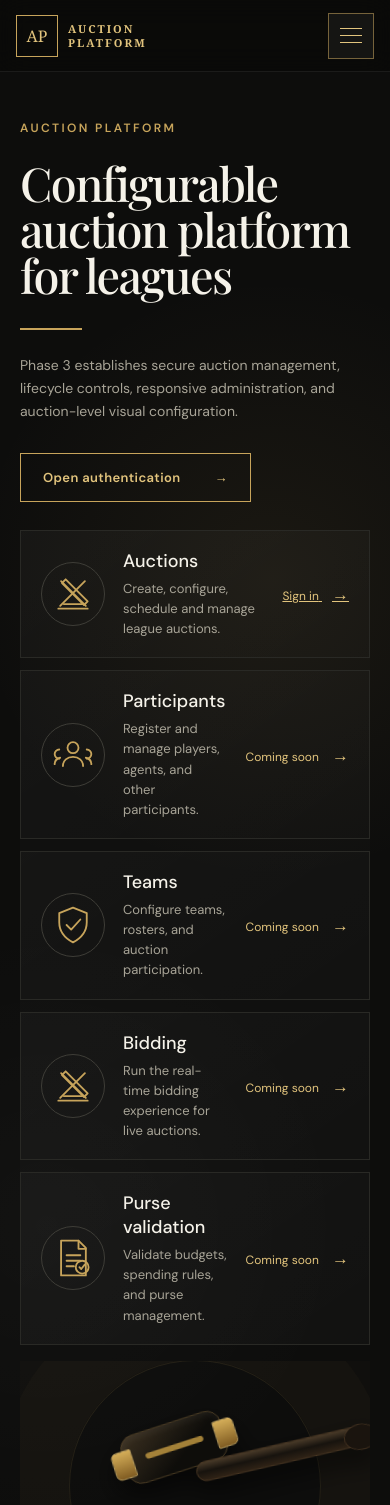
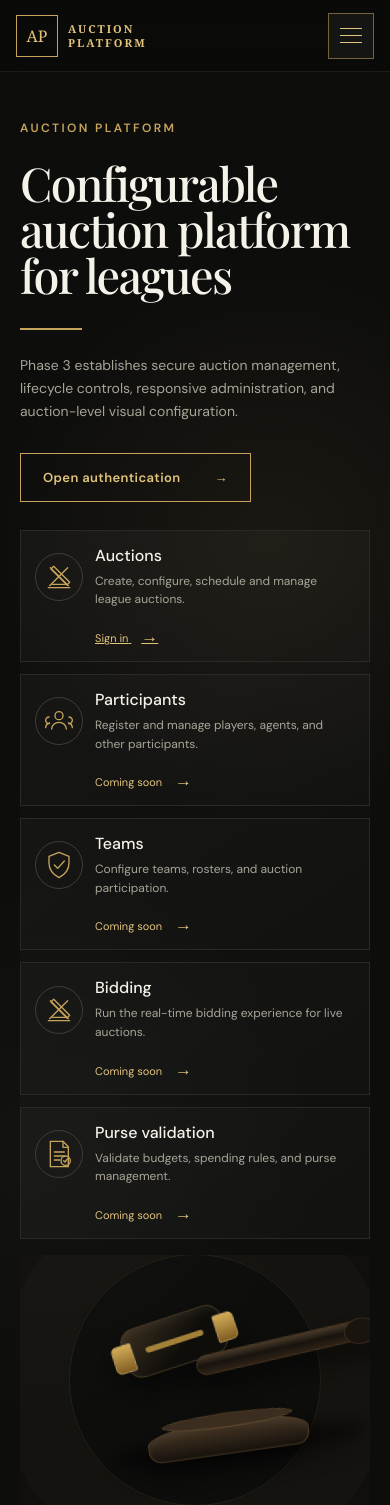
Before and after one commit to asifbanaraszenith/auction-platform, a Next.js app: page / in a window 390 px wide. Shown: the top 1505 px of the page. Built offline with nearby package versions, Linux system fonts and the light colour scheme; no server answers.

Commit message:
fix: keep navigation menu above home content layers

```diff
--- a/src/components/mobile-navigation.module.css
+++ b/src/components/mobile-navigation.module.css
@@ -2,7 +2,7 @@
   display: block;
   position: relative;
   margin-left: auto;
-  z-index: 50;
+  z-index: 99999;
 }
 
 .mobileMenuButton {
@@ -20,15 +20,19 @@
 .mobileMenuButton span { display: block; width: 22px; height: 1px; background: currentColor; }
 
 .mobileMenuPanel {
-  position: absolute;
-  top: calc(100% + 10px);
-  left: 0;
-  width: min(300px, calc(100vw - 32px));
+  position: fixed;
+  top: 92px;
+  right: clamp(16px, 4vw, 64px);
+  left: auto;
+  width: min(320px, calc(100vw - 32px));
+  max-height: calc(100vh - 108px);
+  overflow-y: auto;
   padding: 8px;
-  border: 1px solid rgba(199, 164, 91, .38);
+  border: 1px solid rgba(199, 164, 91, .55);
   background: #121210;
   color: #f5f2e9;
-  box-shadow: 0 24px 60px rgba(0, 0, 0, .6);
+  box-shadow: 0 28px 80px rgba(0, 0, 0, .78);
+  z-index: 100000;
 }
 
 .accountSection {
@@ -37,33 +41,46 @@
   gap: 12px;
   padding: 14px 12px;
   margin-bottom: 6px;
-  border-bottom: 1px solid rgba(255, 255, 255, .1);
-  background: #181815;
+  border-bottom: 1px solid rgba(255, 255, 255, .12);
+  background: #1a1916;
 }
 
 .accountAvatar { width: 38px; height: 38px; display: grid; place-items: center; flex: 0 0 auto; border: 1px solid rgba(199, 164, 91, .6); border-radius: 50%; color: #e2c47d; font-family: Georgia, serif; }
-.accountDetails { min-width: 0; display: flex; flex-direction: column; gap: 3px; text-align: right; }
+.accountDetails { min-width: 0; display: flex; flex-direction: column; gap: 3px; text-align: left; }
 .accountDetails strong,.accountDetails small { overflow: hidden; text-overflow: ellipsis; white-space: nowrap; }
 .accountDetails strong { color: #f5f2e9; font-family: Georgia, serif; font-weight: 400; }
 .accountDetails small { color: #aaa69a; font-size: 11px; }
 
-.mobileMenuPanel a,.mobileMenuPanel .menuAction { display: block; width: 100%; padding: 15px 14px; border: 0; border-bottom: 1px solid rgba(255, 255, 255, .08); background: transparent; color: #e6e1d6; text-decoration: none; font: inherit; font-size: 14px; text-align: right; cursor: pointer; }
-.mobileMenuPanel a:hover,.mobileMenuPanel .menuAction:hover { color: #e2c47d; background: #1b1a17; }
+.mobileMenuPanel a,.mobileMenuPanel .menuAction { display: block; width: 100%; padding: 15px 14px; border: 0; border-bottom: 1px solid rgba(255, 255, 255, .08); background: transparent; color: #f5f2e9; text-decoration: none; font: inherit; font-size: 14px; text-align: left; cursor: pointer; }
+.mobileMenuPanel a:hover,.mobileMenuPanel .menuAction:hover { color: #e2c47d; background: #211f1a; }
 .mobileMenuPanel .menuAction { border-bottom: 0; }
 
 @media (max-width: 760px) {
   .mobileMenuButton { width: 46px; height: 46px; }
+  .mobileMenuPanel { top: 72px; right: 16px; width: min(320px, calc(100vw - 32px)); max-height: calc(100vh - 88px); }
   :global(.site-nav) { display: none; }
-  :global(.site-header) { min-height: 72px; padding: 12px 16px; gap: 10px; }
+  :global(.site-header) { min-height: 72px; padding: 12px 16px; gap: 10px; position: relative; z-index: 1000; }
   :global(.brand) { min-width: 0; gap: 10px; }
   :global(.brand-mark) { width: 42px; height: 42px; font-size: 16px; }
   :global(.brand-name) { font-size: 11px; letter-spacing: .18em; }
   :global(.hero-section) { grid-template-columns: 1fr; min-height: auto; padding: 48px 20px 24px; gap: 16px; }
+  :global(.hero-content-stack) { min-width: 0; }
   :global(.hero-copy h1) { font-size: clamp(40px, 12vw, 58px); }
   :global(.desktop-break) { display: none; }
   :global(.hero-description) { font-size: 14px; }
+  :global(.feature-grid) { grid-template-columns: 1fr; }
+  :global(.feature-card) { grid-template-columns: 52px minmax(0, 1fr) auto !important; min-height: 100px !important; padding: 14px !important; gap: 12px !important; }
+  :global(.feature-card .feature-icon) { width: 52px !important; height: 52px !important; }
+  :global(.feature-card .feature-icon svg) { width: 32px; height: 32px; }
+  :global(.feature-card h2) { font-size: 16px; }
+  :global(.feature-card p) { font-size: 12px; }
+  :global(.feature-card .coming-soon) { font-size: 11px; }
   :global(.hero-art) { min-height: 250px; overflow: hidden; }
   :global(.hero-gavel) { transform: scale(.72) rotate(-8deg); }
-  :global(.feature-grid) { grid-template-columns: 1fr; padding: 14px; gap: 14px; }
-  :global(.feature-card) { min-height: 240px; padding: 24px 18px; }
 }
+
+@media (max-width: 430px) {
+  :global(.feature-card) { grid-template-columns: 48px minmax(0, 1fr) !important; }
+  :global(.feature-card .feature-icon) { width: 48px !important; height: 48px !important; }
+  :global(.feature-card .coming-soon) { grid-column: 2; margin-top: 4px !important; }
+}
```
